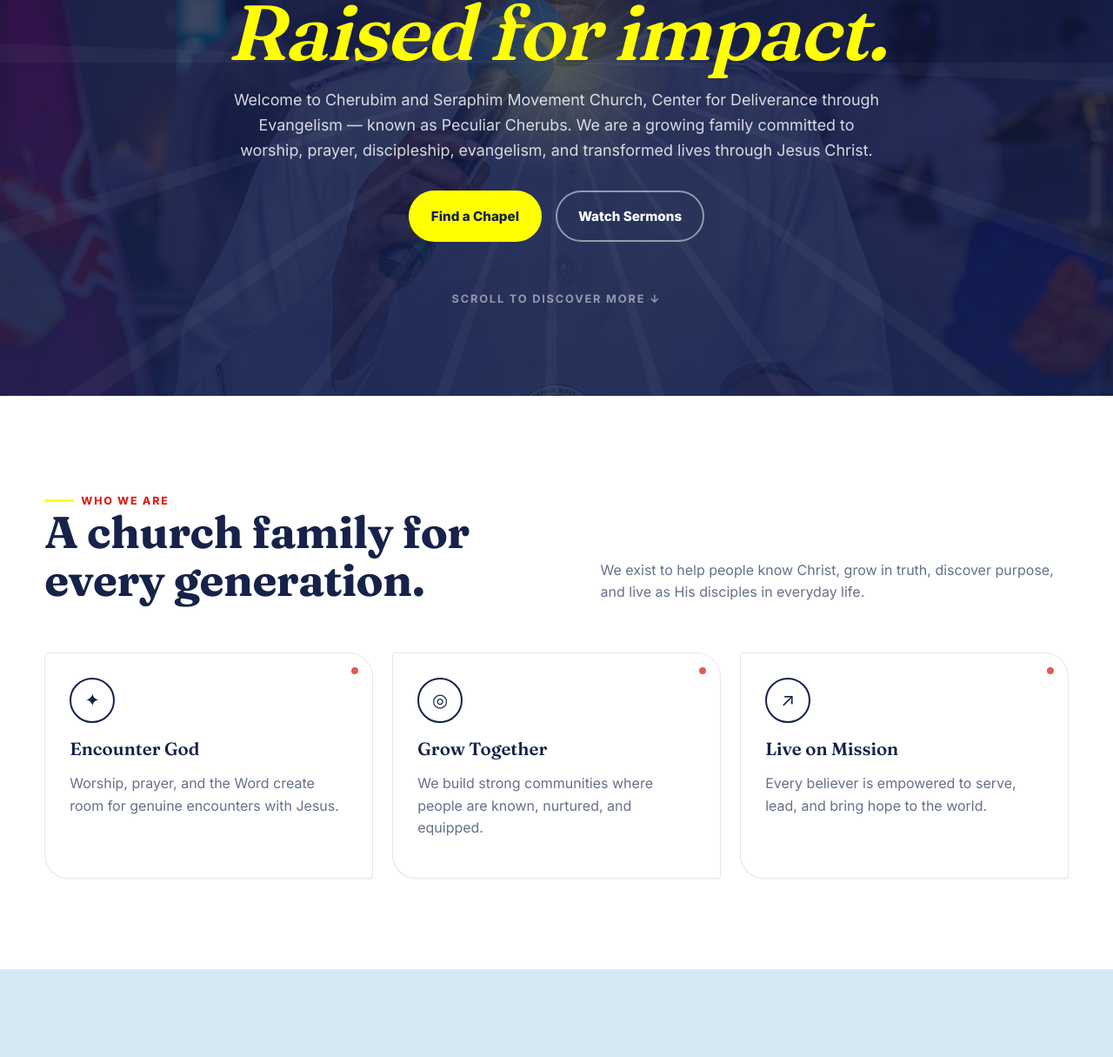
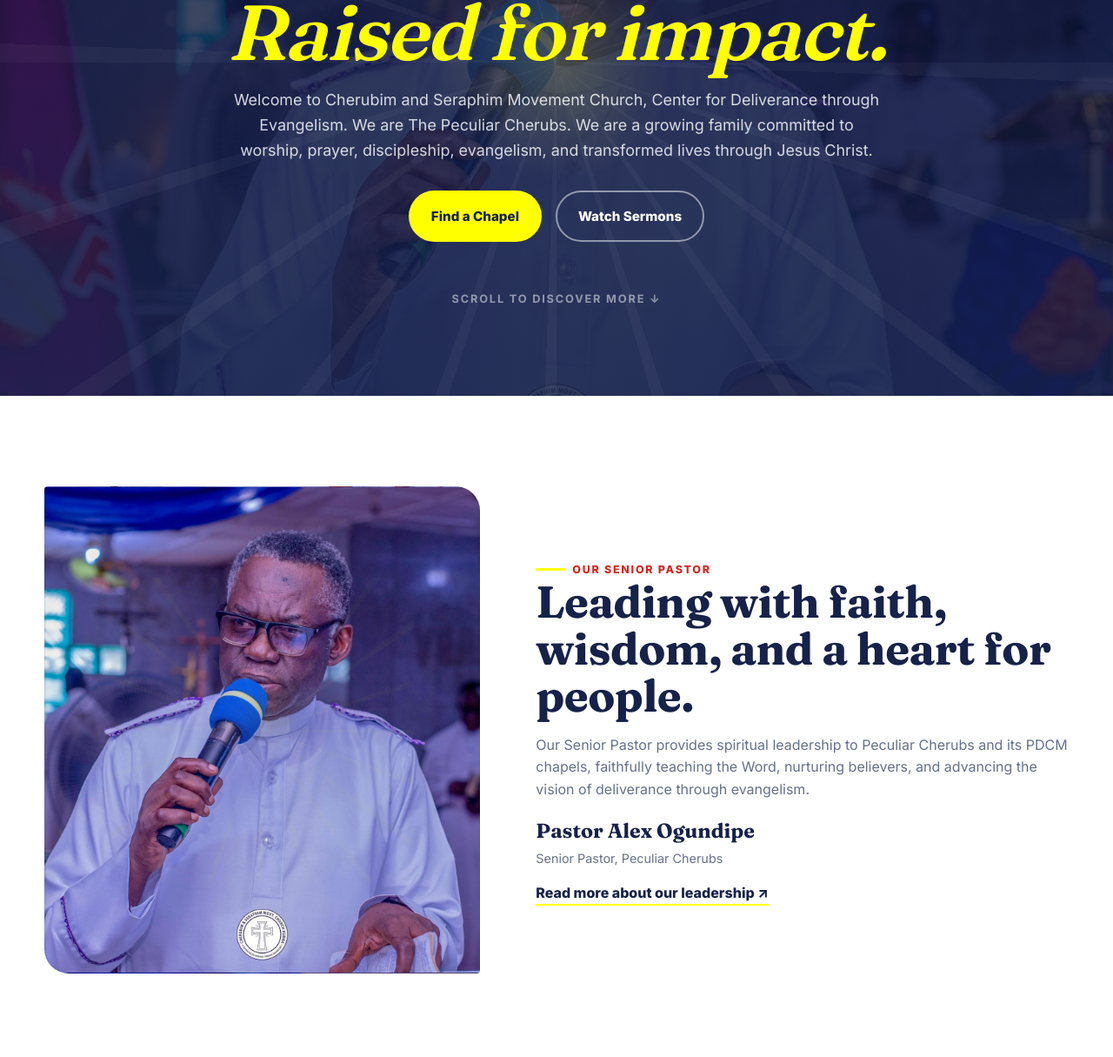
Before and after one commit to PeculiarCherubs/website-demo, a plain HTML site: page index.html in a window 1280 px wide. Shown: the part 346-1561 px from the top of the page at 87% size. Drawn offline with Linux system fonts and the light colour scheme.

Commit message:
meet our Senior pastor
Moved and Added Senior pastor's name and changes the pdcm logo

```diff
--- a/content/site-content.json
+++ b/content/site-content.json
@@ -46,7 +46,7 @@
       "badge": "One Altar · One Church · One Mission",
       "title": "Rooted in Christ.",
       "highlight": "Raised for impact.",
-      "description": "Welcome to Cherubim and Seraphim Movement Church, Center for Deliverance through Evangelism — known as Peculiar Cherubs. We are a growing family committed to worship, prayer, discipleship, evangelism, and transformed lives through Jesus Christ.",
+      "description": "Welcome to Cherubim and Seraphim Movement Church, Center for Deliverance through Evangelism. We are The Peculiar Cherubs. We are a growing family committed to worship, prayer, discipleship, evangelism, and transformed lives through Jesus Christ.",
       "primaryButton": {
         "label": "Find a Chapel",
         "href": "pdcms.html"
@@ -73,7 +73,7 @@
     },
     "identity": {
       "eyebrow": "Who we are",
-      "title": "A church family for every generation.",
+      "title": "A church family for every people and generation.",
       "description": "We exist to help people know Christ, grow in truth, discover purpose, and live as His disciples in everyday life.",
       "cards": [
         {
@@ -97,7 +97,7 @@
       "eyebrow": "Our Senior Pastor",
       "title": "Leading with faith, wisdom, and a heart for people.",
       "text": "Our Senior Pastor provides spiritual leadership to Peculiar Cherubs and its PDCM chapels, faithfully teaching the Word, nurturing believers, and advancing the vision of deliverance through evangelism.",
-      "name": "Pastor’s Name",
+      "name": "Pastor Alex Ogundipe",
       "role": "Senior Pastor, Peculiar Cherubs",
       "image": "assets/people/senior-pastor.jpg",
       "linkLabel": "Read more about our leadership",
--- a/index.html
+++ b/index.html
@@ -45,6 +45,23 @@
     </div>
   </section>
 
+  <section class="section pastor-section">
+    <div class="container pastor-grid">
+      <div class="pastor-photo" data-pastor-photo>
+        <div class="pastor-photo-placeholder">Senior Pastor Photo</div>
+      </div>
+
+      <div class="pastor-copy">
+        <span class="eyebrow" data-pastor-eyebrow></span>
+        <h2 data-pastor-title></h2>
+        <p data-pastor-text></p>
+        <p class="pastor-name" data-pastor-name></p>
+        <p class="pastor-role" data-pastor-role></p>
+        <a class="text-link" data-pastor-link></a>
+      </div>
+    </div>
+  </section>
+
   <section class="section">
     <div class="container">
       <div class="section-head">
@@ -71,22 +88,6 @@
     </div>
   </section>
 
-  <section class="section pastor-section">
-    <div class="container pastor-grid">
-      <div class="pastor-photo" data-pastor-photo>
-        <div class="pastor-photo-placeholder">Senior Pastor Photo</div>
-      </div>
-
-      <div class="pastor-copy">
-        <span class="eyebrow" data-pastor-eyebrow></span>
-        <h2 data-pastor-title></h2>
-        <p data-pastor-text></p>
-        <p class="pastor-name" data-pastor-name></p>
-        <p class="pastor-role" data-pastor-role></p>
-        <a class="text-link" data-pastor-link></a>
-      </div>
-    </div>
-  </section>
 
   <section class="section section-dark">
     <div class="container">
```
Also changed, not shown: assets/logos/pdcm-generic.png, assets/people/Bible College1.jpg (added), assets/people/PDCM  English.jpg (added), assets/people/Peculiar Peoiple 2.jpg (added), assets/people/Peculiar People 1.jpg (added), assets/people/Peculiar People 3.jpg (added), assets/people/Peculiar People 4.jpg (added), assets/people/Peculiar People 5.jpg (added), assets/people/Senior Pastor.jpg (added), assets/people/Senior Pastor1.jpg (added).
